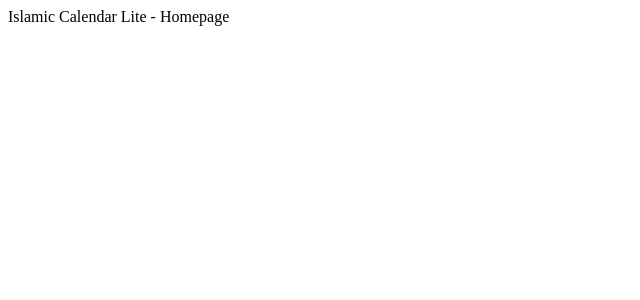
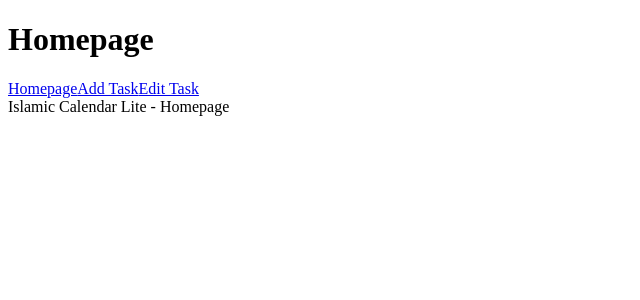
Before and after one commit to ArslanInfinite/calendar_frontend, a React (Create React App) app: page / in a window 1280 px wide. Shown: the top 300 px of the page, without its empty margins (0-640 px from the left). Built offline with nearby package versions, Linux system fonts and the light colour scheme.

Commit message:
add react-router-dom and associated functions to design routes and pages

```diff
--- a/src/index.js
+++ b/src/index.js
@@ -1,7 +1,11 @@
 import React from 'react';
 import ReactDOM from 'react-dom';
 import App from './App';
-import { BrowserRouter, Route} from 'react-router-dom' //BrowserRouter uses HTML5 API to keep track of UI with the URL. Route tells React to renders certain components when certain routes/url are reached.
+import { BrowserRouter, Route, Switch, Link, NavLink } from 'react-router-dom'
+// BrowserRouter uses HTML5 API to keep track of UI with the URL.
+// Route tells React to renders certain components when certain routes/url are reached.
+// Switch takes in all the children of Route, if it matches the route, it will stop searching for other routes
+// Link helps us to not refresh the browser for every component rendered
 
 const calendarHome = () => (
   <div>
@@ -9,14 +13,46 @@ const calendarHome = () => (
   </div>
 )
 
-  //create BrowserRouter instance, this is the parent for all the routes, knows the history for all the routes
+const AddTask = () => (
+  <div>
+    Add A New Task Here
+  </div>
+)
+
+const EditTask = () => (
+  <div>
+    Edit A Task Here
+  </div>
+)
+
+const PageNotFound = () => (
+  <div>
+     404!
+  </div>
+)
+
+const Header = () => (
+  <header>
+    <h1>Homepage</h1>
+    <Link to='/'>Homepage</Link>
+    <Link to='/add'>Add Task</Link>
+    <Link to='/edit'>Edit Task</Link>
+  </header>
+)
+
+  // create BrowserRouter instance, this is the parent for all the routes, knows the history for all the routes
   // div is needed for multiple children (routes) of BrowserRouter
   // route takes two attributes, the path and component. What component should render when what path is reached.
-
 const routes = (
   <BrowserRouter>
     <div>
-      <Route path='/' component={calendarHome}/>
+      <Header />
+      <Switch>
+        <Route exact path='/' component={calendarHome}/>
+        <Route exact path='/addtask' component={AddTask}/>
+        <Route exact path='/edittask' component={EditTask} />
+        <Route component={PageNotFound} />
+      </Switch>
     </div>
   </BrowserRouter>
 )
```
